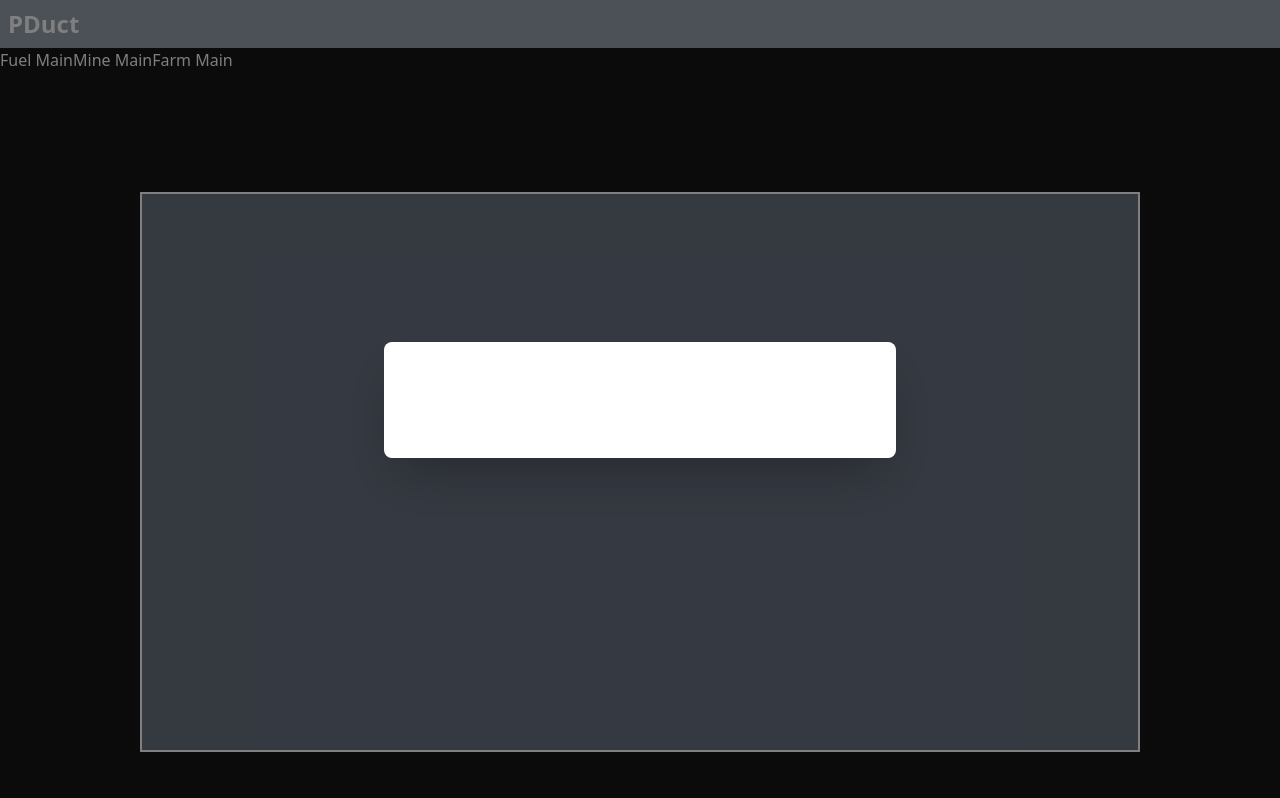
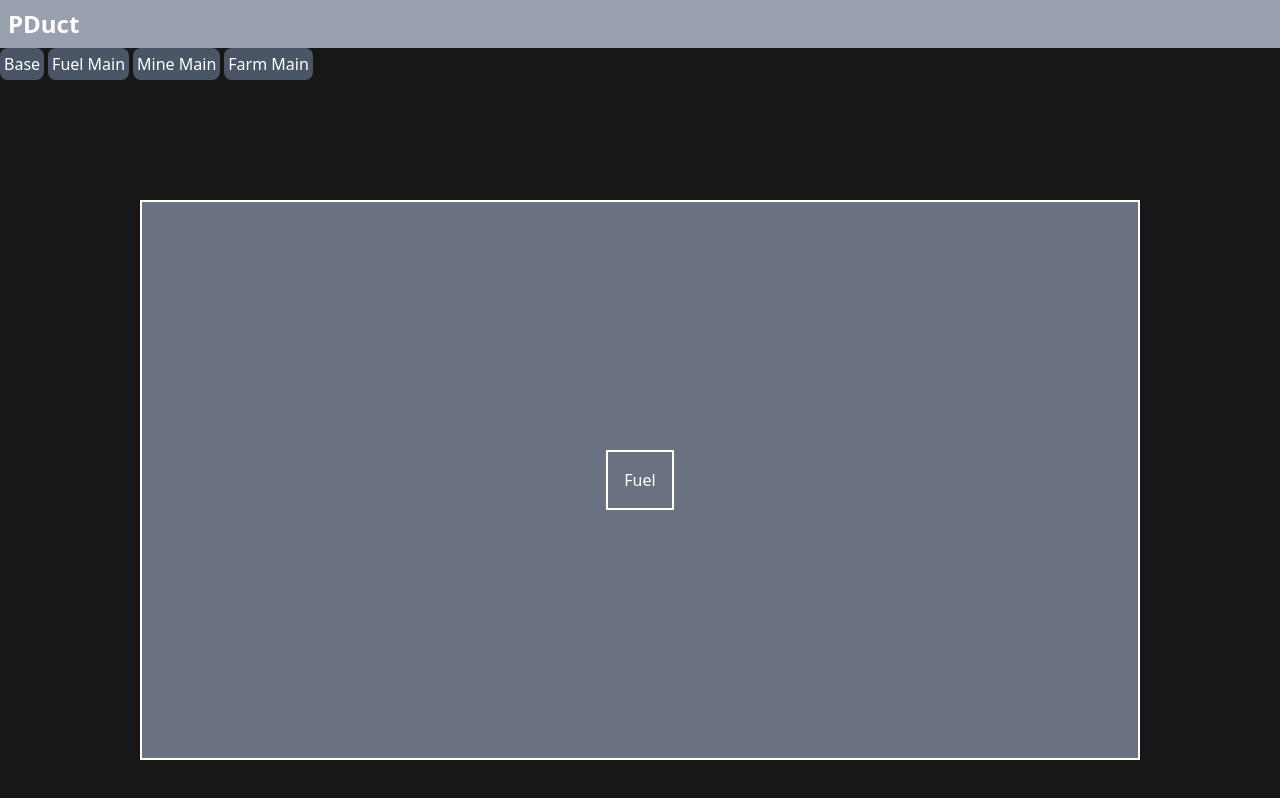
Before and after one commit to KeremVona/PDuct, a React (Vite) app in the folder client/: page /game in a window 1280 px wide. Both pictures are taken after a click on the button "Fuel Main". Shown: the top 798 px of the page. Built offline with nearby package versions, Linux system fonts and the light colour scheme.

Commit message:
started work on the heat system

```diff
--- a/client/src/components/Modal.tsx
+++ b/client/src/components/Modal.tsx
@@ -1,33 +1,12 @@
 import React from "react";
-import type { ReactNode, MouseEvent } from "react";
+import type { ReactNode } from "react";
 
 interface ModalProps {
   children: ReactNode;
-  onClose: (event: MouseEvent) => void;
 }
 
-const Modal: React.FC<ModalProps> = ({ children, onClose }) => {
-  return (
-    <div
-      className="fixed inset-0 z-50 flex items-center justify-center bg-black/50"
-      onClick={onClose}
-    >
-      <div
-        className="relative w-full max-w-lg rounded-lg bg-white p-6 shadow-2xl"
-        onClick={(e) => e.stopPropagation()}
-      >
-        <button
-          className="absolute right-2 top-2 text-2xl font-semibold leading-none text-gray-500 hover:text-gray-900"
-          onClick={onClose}
-          aria-label="Close"
-        >
-          &times;
-        </button>
-
-        <div className="pt-2">{children}</div>
-      </div>
-    </div>
-  );
+const Modal: React.FC<ModalProps> = ({ children }) => {
+  return <>{children}</>;
 };
 
 export default Modal;
--- a/client/src/components/base/BaseMain.tsx
+++ b/client/src/components/base/BaseMain.tsx
@@ -1,7 +1,13 @@
-import React from "react";
+import React, { useState, useEffect } from "react";
 
 const BaseMain = () => {
-  return <div>BaseMain</div>;
+  return (
+    <div className="items-center justify-center flex border-white border-2 p-2 bg-gray-500 border-solid w-250 h-140">
+      <div className="border-white border-2 border-solid p-4">
+        <p>Base</p>
+      </div>
+    </div>
+  );
 };
 
 export default BaseMain;
--- a/client/src/components/fuel/FuelMain.tsx
+++ b/client/src/components/fuel/FuelMain.tsx
@@ -2,8 +2,10 @@ import React from "react";
 
 const FuelMain = () => {
   return (
-    <div className="border-white border-2 border-solid p-4">
-      <p>Fuel</p>
+    <div className="items-center justify-center flex border-white border-2 p-2 bg-gray-500 border-solid w-250 h-140">
+      <div className="border-white border-2 border-solid p-4">
+        <p>Fuel</p>
+      </div>
     </div>
   );
 };
--- a/client/src/pages/Game.tsx
+++ b/client/src/pages/Game.tsx
@@ -1,4 +1,4 @@
-import React, { useState } from "react";
+import React, { useState, useEffect } from "react";
 import BaseMain from "../components/base/BaseMain";
 import FuelMain from "../components/fuel/FuelMain";
 import MineMain from "../components/mine/MineMain";
@@ -13,6 +13,12 @@ const MODALS = {
 };
 
 const Game = () => {
+  const [heat, setHeat] = useState(0);
+
+  useEffect(() => {
+    setHeat((prev) => prev + 1);
+  }, []);
+
   const [activeModal, setActiveModal] = useState(MODALS.BASE);
 
   const closeModal = () => setActiveModal(MODALS.BASE);
@@ -21,7 +27,6 @@ const Game = () => {
   const openMineModal = () => setActiveModal(MODALS.MINE);
   const openFarmModal = () => setActiveModal(MODALS.FARM);
 
-  // 3. Helper function to render the correct modal content
   const renderModalContent = () => {
     switch (activeModal) {
       case MODALS.BASE:
@@ -39,16 +44,31 @@ const Game = () => {
   return (
     <div>
       <h1 className="text-2xl font-bold p-2 bg-gray-400">PDuct</h1>
-      <button onClick={openFuelMainModal}>Fuel Main</button>
-      <button onClick={openMineModal}>Mine Main</button>
-      <button onClick={openFarmModal}>Farm Main</button>
+      <button className="bg-gray-600 p-1 mr-1 rounded-lg" onClick={closeModal}>
+        Base
+      </button>
+      <button
+        className="bg-gray-600 p-1 mr-1 rounded-lg"
+        onClick={openFuelMainModal}
+      >
+        Fuel Main
+      </button>
+      <button
+        className="bg-gray-600 p-1 mr-1 rounded-lg"
+        onClick={openMineModal}
+      >
+        Mine Main
+      </button>
+      <button className="bg-gray-600 p-1 rounded-lg" onClick={openFarmModal}>
+        Farm Main
+      </button>
 
       <div className="items-center justify-center flex min-h-screen">
-        <div className="items-center justify-center flex border-white border-2 p-2 bg-gray-500 border-solid w-250 h-140">
-          {activeModal !== MODALS.BASE && (
-            <Modal onClose={closeModal}>{renderModalContent()} </Modal>
-          )}
-        </div>
+        {activeModal !== MODALS.BASE ? (
+          <Modal>{renderModalContent()} </Modal>
+        ) : (
+          <BaseMain />
+        )}
       </div>
     </div>
   );
```
Also changed, not shown: 1 other file (tests, documents, lock files or other folders).
